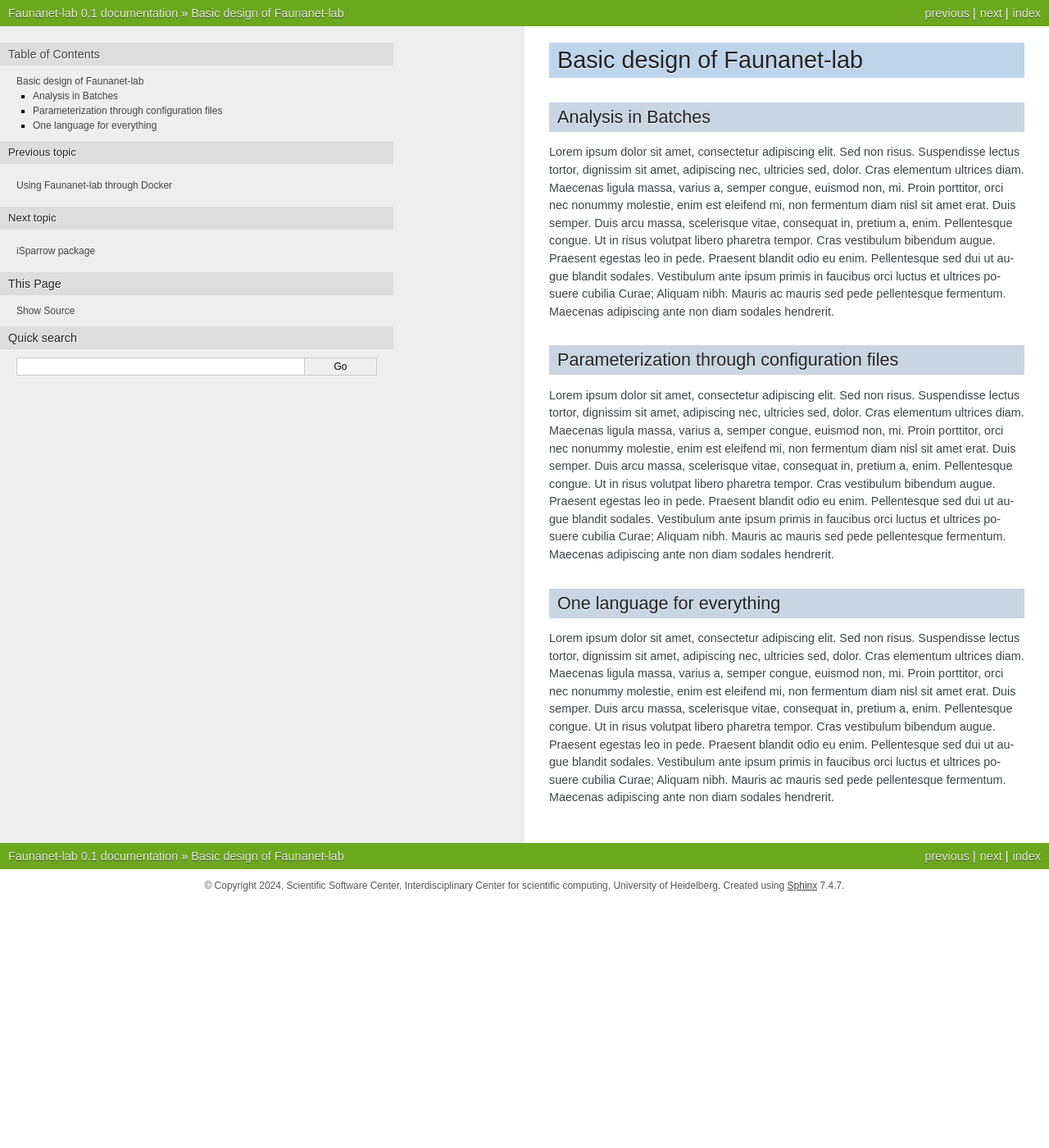
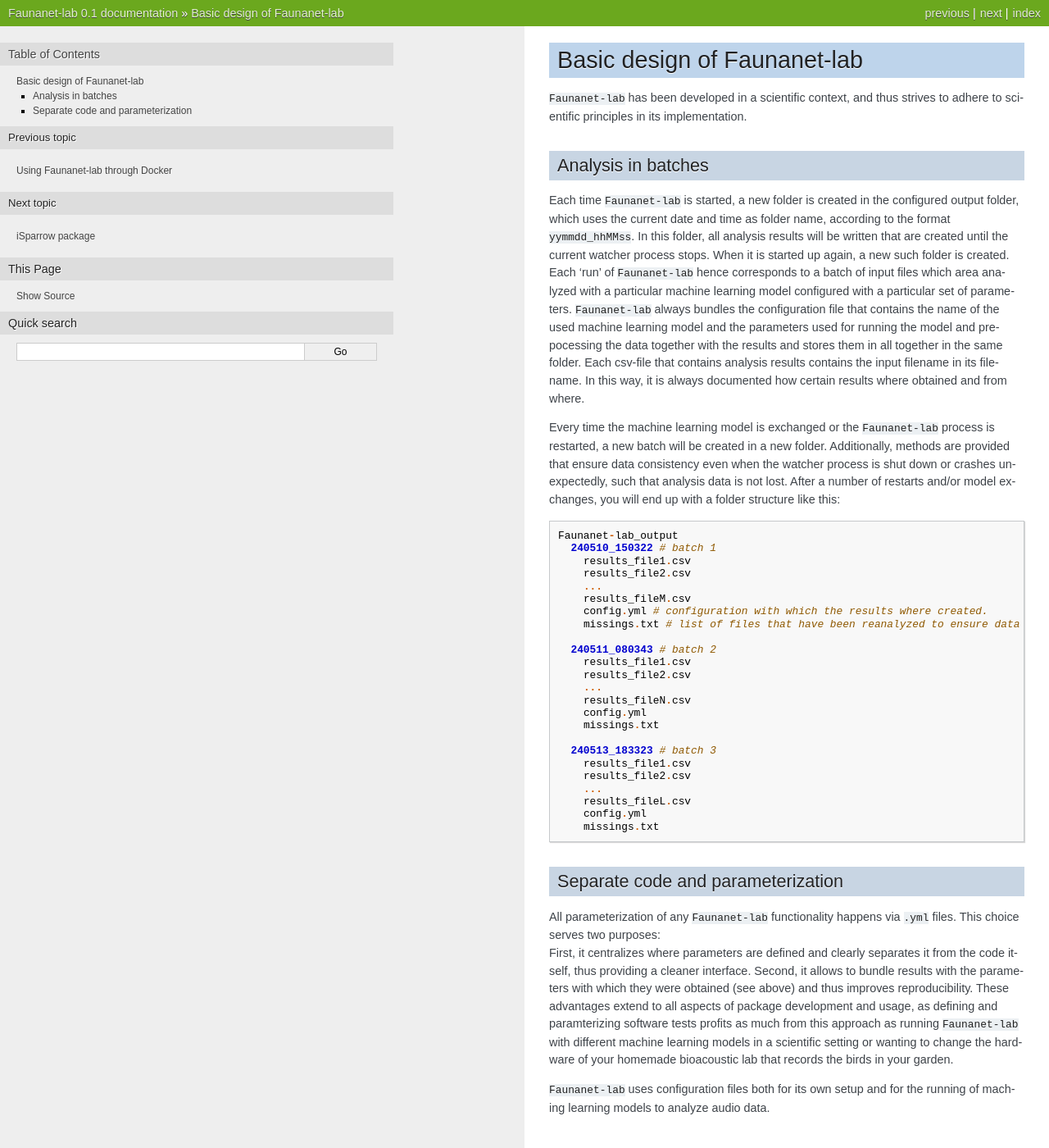
Before and after one commit to ssciwr/faunanet, a Sphinx documentation site: the page built from doc/source/basic_design.md, in a window 1280 px wide and 1400 px high. Shown: the whole window at 82% size. Built offline with Sphinx 7.4.7, drawn with Linux system fonts in a browser that asks for light colours; pages that are not in the unit, such as notebooks, are missing from menus.

Commit message:
add basic design principles doc

````diff
--- a/doc/source/basic_design.md
+++ b/doc/source/basic_design.md
@@ -1,9 +1,43 @@
 # Basic design of Faunanet-lab
-## Analysis in Batches
-Lorem ipsum dolor sit amet, consectetur adipiscing elit. Sed non risus. Suspendisse lectus tortor, dignissim sit amet, adipiscing nec, ultricies sed, dolor. Cras elementum ultrices diam. Maecenas ligula massa, varius a, semper congue, euismod non, mi. Proin porttitor, orci nec nonummy molestie, enim est eleifend mi, non fermentum diam nisl sit amet erat. Duis semper. Duis arcu massa, scelerisque vitae, consequat in, pretium a, enim. Pellentesque congue. Ut in risus volutpat libero pharetra tempor. Cras vestibulum bibendum augue. Praesent egestas leo in pede. Praesent blandit odio eu enim. Pellentesque sed dui ut augue blandit sodales. Vestibulum ante ipsum primis in faucibus orci luctus et ultrices posuere cubilia Curae; Aliquam nibh. Mauris ac mauris sed pede pellentesque fermentum. Maecenas adipiscing ante non diam sodales hendrerit.
+`Faunanet-lab` has been developed in a scientific context, and thus strives to adhere to scientific principles in its implementation.
 
-## Parameterization through configuration files
-Lorem ipsum dolor sit amet, consectetur adipiscing elit. Sed non risus. Suspendisse lectus tortor, dignissim sit amet, adipiscing nec, ultricies sed, dolor. Cras elementum ultrices diam. Maecenas ligula massa, varius a, semper congue, euismod non, mi. Proin porttitor, orci nec nonummy molestie, enim est eleifend mi, non fermentum diam nisl sit amet erat. Duis semper. Duis arcu massa, scelerisque vitae, consequat in, pretium a, enim. Pellentesque congue. Ut in risus volutpat libero pharetra tempor. Cras vestibulum bibendum augue. Praesent egestas leo in pede. Praesent blandit odio eu enim. Pellentesque sed dui ut augue blandit sodales. Vestibulum ante ipsum primis in faucibus orci luctus et ultrices posuere cubilia Curae; Aliquam nibh. Mauris ac mauris sed pede pellentesque fermentum. Maecenas adipiscing ante non diam sodales hendrerit.
+## Analysis in batches
+Each time `Faunanet-lab` is started, a new folder is created in the configured output folder, which uses the current date and time as folder name, according to the format `yymmdd_hhMMss`. In this folder, all analysis results will be written that are created until the current watcher process stops. When it is started up again, a new such folder is created. Each 'run' of `Faunanet-lab` hence corresponds to a batch of input files which area analyzed with a particular machine learning model configured with a particular set of parameters. `Faunanet-lab` always bundles the configuration file that contains the name of the used machine learning model and the parameters used for running the model and prepocessing the data together with the results and stores them in all together in the same folder.
+Each csv-file that contains analysis results contains the input filename in its filename.
+In this way, it is always documented how certain results where obtained and from where.
 
-## One language for everything
-Lorem ipsum dolor sit amet, consectetur adipiscing elit. Sed non risus. Suspendisse lectus tortor, dignissim sit amet, adipiscing nec, ultricies sed, dolor. Cras elementum ultrices diam. Maecenas ligula massa, varius a, semper congue, euismod non, mi. Proin porttitor, orci nec nonummy molestie, enim est eleifend mi, non fermentum diam nisl sit amet erat. Duis semper. Duis arcu massa, scelerisque vitae, consequat in, pretium a, enim. Pellentesque congue. Ut in risus volutpat libero pharetra tempor. Cras vestibulum bibendum augue. Praesent egestas leo in pede. Praesent blandit odio eu enim. Pellentesque sed dui ut augue blandit sodales. Vestibulum ante ipsum primis in faucibus orci luctus et ultrices posuere cubilia Curae; Aliquam nibh. Mauris ac mauris sed pede pellentesque fermentum. Maecenas adipiscing ante non diam sodales hendrerit.
+Every time the machine learning model is exchanged or the `Faunanet-lab` process is restarted, a new batch will be created in a new folder.
+Additionally, methods are provided that ensure data consistency even when the watcher process is shut down or crashes unexpectedly, such that analysis data is not lost.
+After a number of restarts and/or model exchanges, you will end up with a folder structure like this:
+```
+Faunanet-lab_output
+  240510_150322 # batch 1
+    results_file1.csv
+    results_file2.csv
+    ...
+    results_fileM.csv
+    config.yml # configuration with which the results where created.
+    missings.txt # list of files that have been reanalyzed to ensure data consistency
+
+  240511_080343 # batch 2
+    results_file1.csv
+    results_file2.csv
+    ...
+    results_fileN.csv
+    config.yml
+    missings.txt
+
+  240513_183323 # batch 3
+    results_file1.csv
+    results_file2.csv
+    ...
+    results_fileL.csv
+    config.yml
+    missings.txt
+```
+
+## Separate code and parameterization
+All parameterization of any `Faunanet-lab` functionality happens via `.yml` files. This choice serves two purposes:
+First, it centralizes where parameters are defined and clearly separates it from the code itself, thus providing a cleaner interface. Second, it allows to bundle results with the parameters with which they were obtained (see above) and thus improves reproducibility. These advantages extend to all aspects of package development and usage, as defining and paramterizing software tests profits as much from this approach as running `Faunanet-lab` with different machine learning models in a scientific setting or wanting to change the hardware of your homemade bioacoustic lab that records the birds in your garden.
+
+`Faunanet-lab` uses configuration files both for its own setup and for the running of maching learning models to analyze audio data.
````
